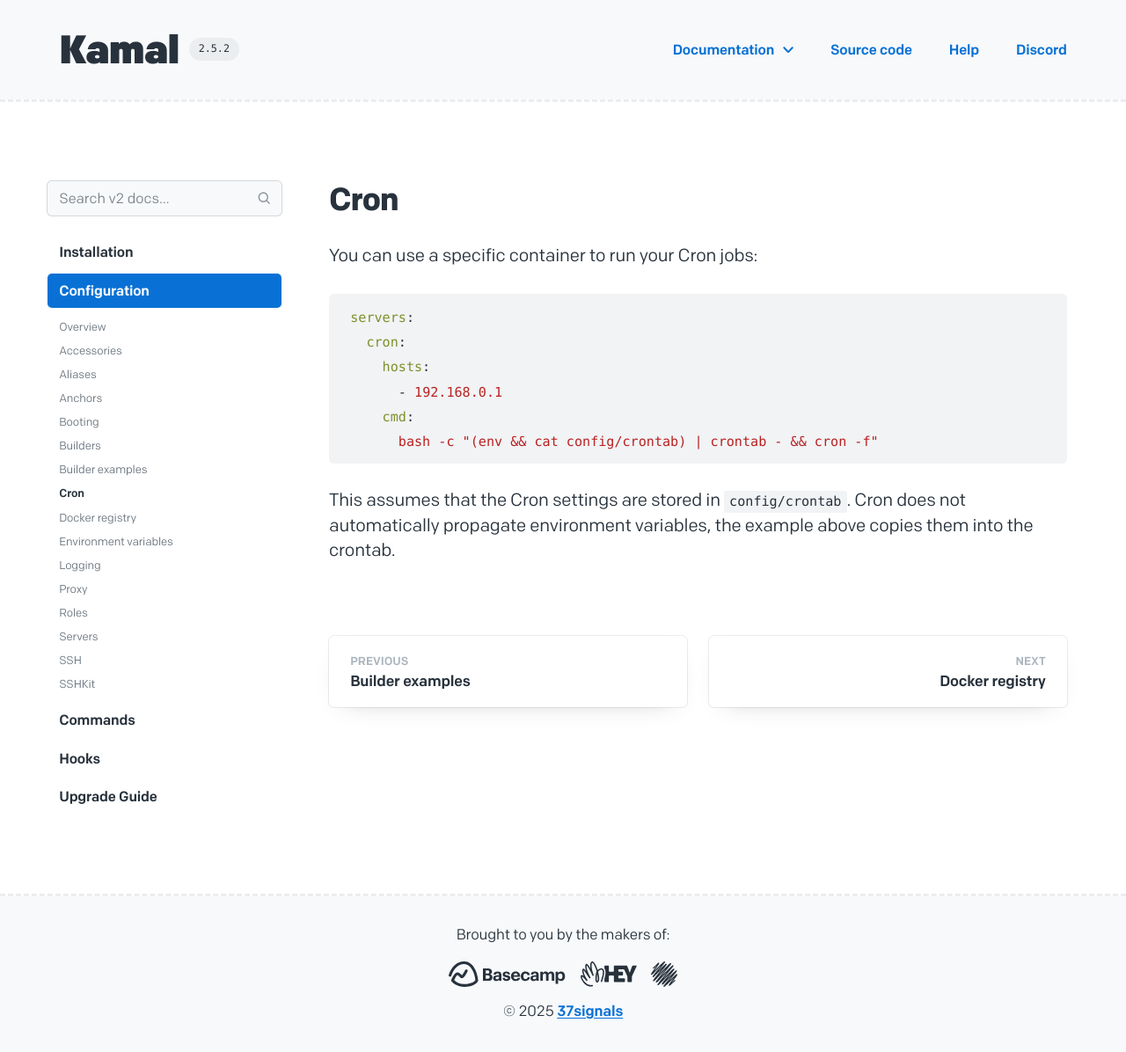
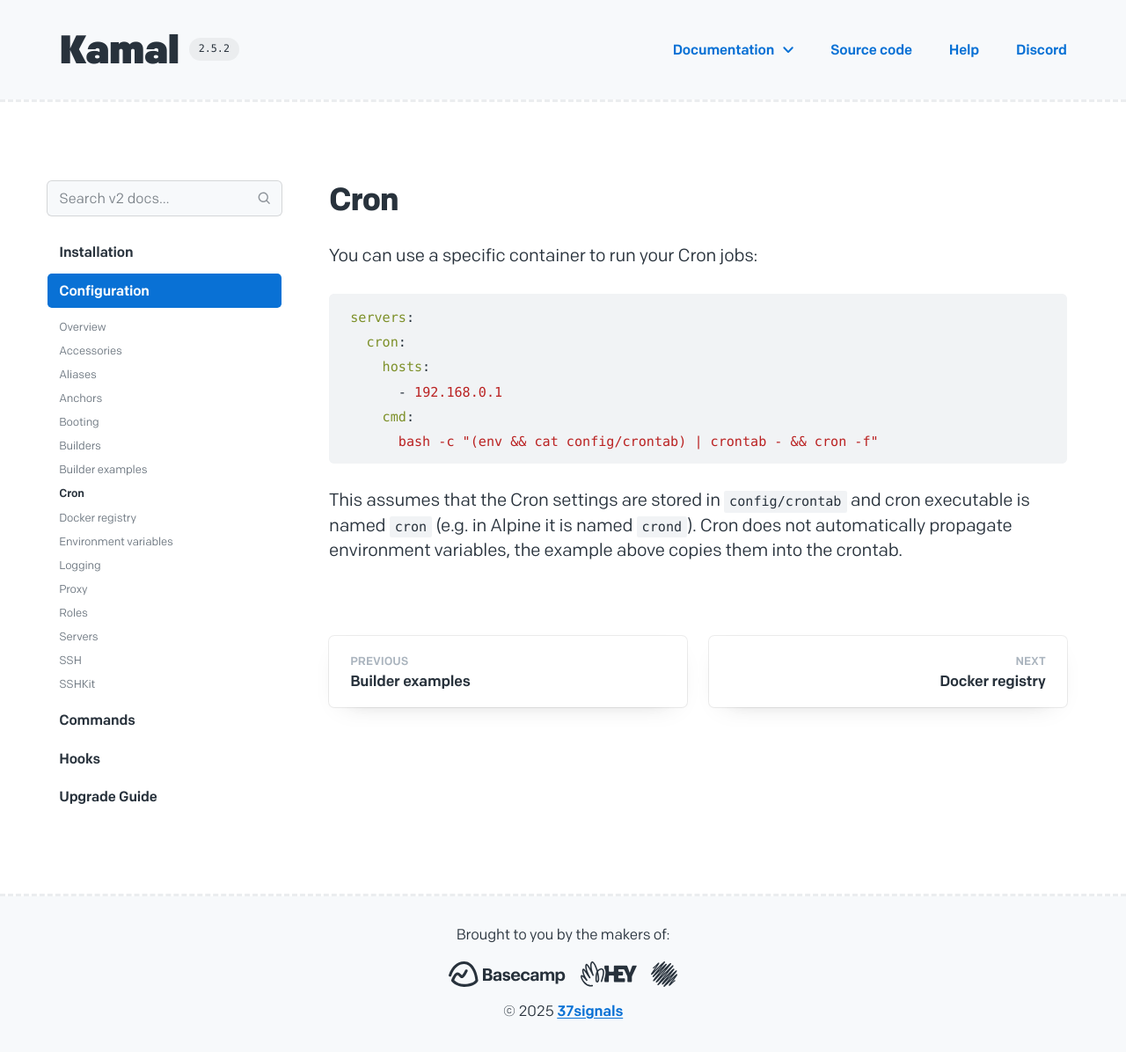
Before and after one commit to basecamp/kamal-site, a Jekyll site: the page built from docs/configuration/cron.md, in a window 1280 px wide and 1196 px high. Shown: the whole window at 88% size. Built offline with Jekyll 4.4.1, drawn with Linux system fonts in a browser that asks for light colours.

Commit message:
`cron` documentation improvement
I have registered bug https://github.com/basecamp/kamal/issues/1388 and
closed it later. I think it is completely avoidable if it was
documented in a little bit more details.

````diff
--- a/docs/configuration/cron.md
+++ b/docs/configuration/cron.md
@@ -15,4 +15,4 @@ servers:
       bash -c "(env && cat config/crontab) | crontab - && cron -f"
 ```
 
-This assumes that the Cron settings are stored in `config/crontab`. Cron does not automatically propagate environment variables, the example above copies them into the crontab.
+This assumes that the Cron settings are stored in `config/crontab` and cron executable is named `cron` (e.g. in Alpine it is named `crond`). Cron does not automatically propagate environment variables, the example above copies them into the crontab.
````
